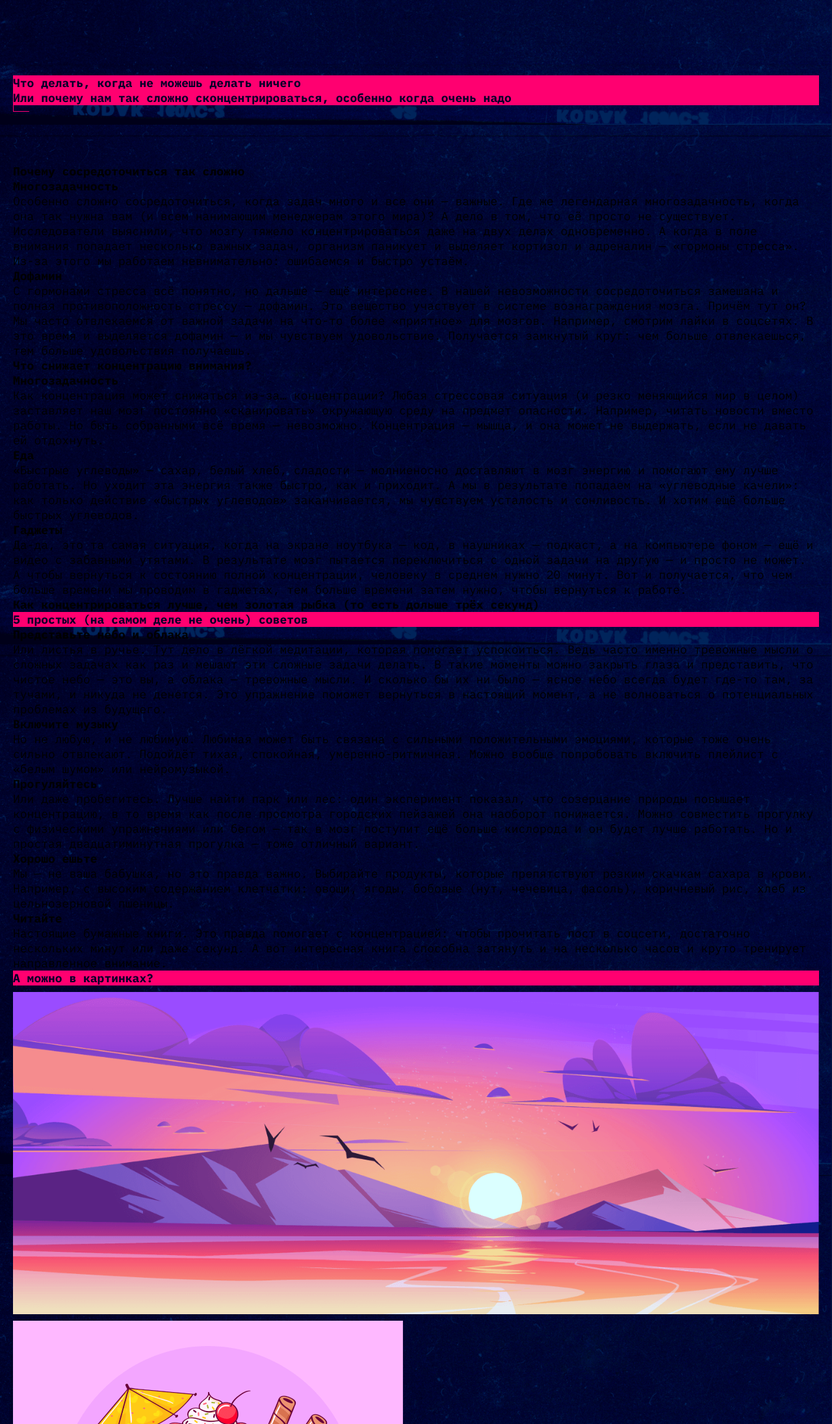
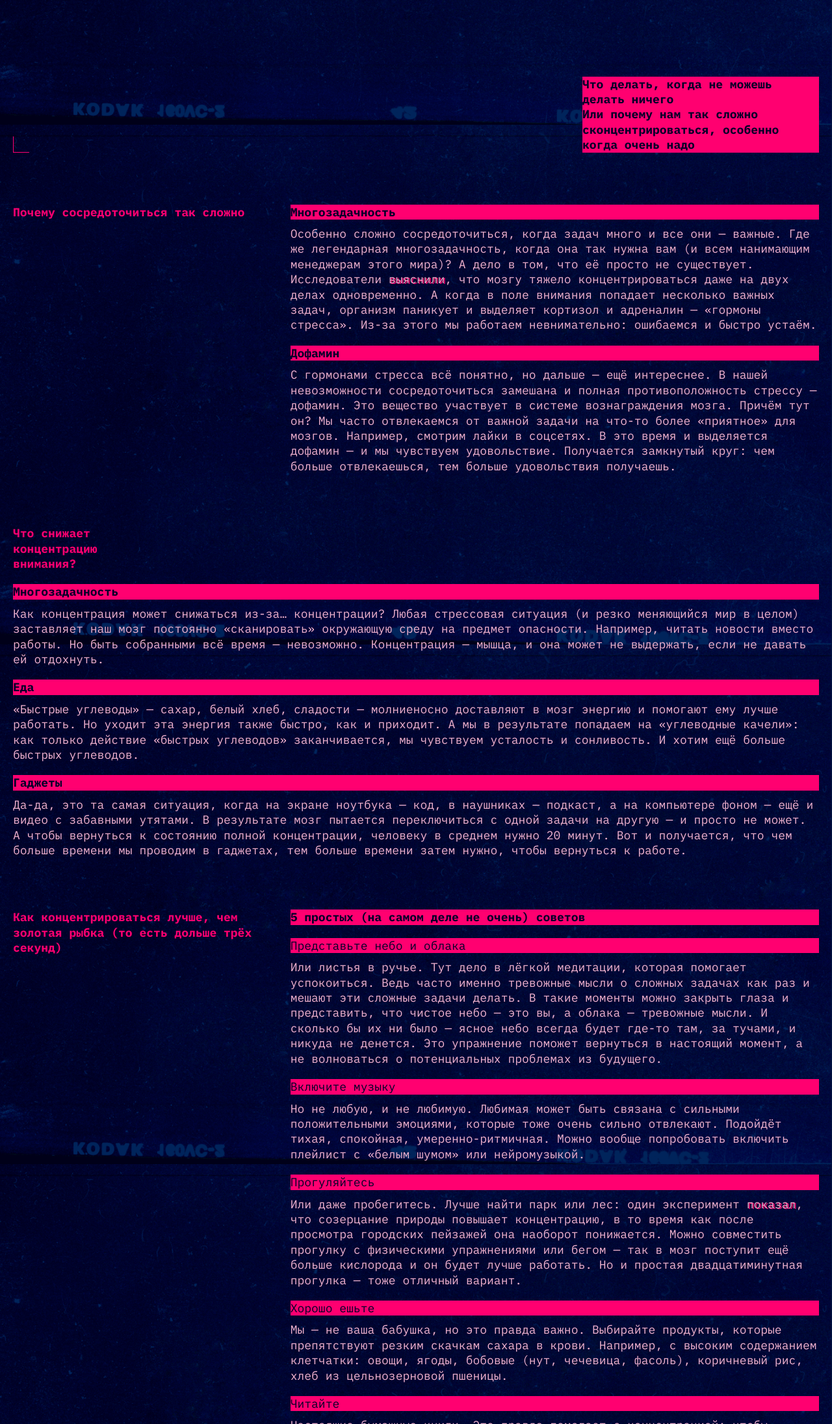
Before and after one commit to IlshatMustafin/slozhno-sosredotochitsya-fd, a plain HTML site: page index.html in a window 1280 px wide. Shown: the part 608-2800 px from the top of the page at 65% size. Drawn offline with Linux system fonts and the light colour scheme.

Commit message:
set_768px

```diff
--- a/index.html
+++ b/index.html
@@ -48,25 +48,29 @@
       </nav>
       <h1 class="header__title">no focus</h1>
       <div class="header__sub-title">
-        <p class="title-decor">Что делать, когда не можешь делать ничего</p>
-        <p class="title-decor">Или почему нам так сложно сконцентрироваться, особенно когда очень надо</p>
+        <p class="sub-title-decor">Что делать, когда не можешь делать ничего</p>
+        <p class="sub-title-decor">Или почему нам так сложно сконцентрироваться, особенно когда очень надо</p>
       </div>
     </header>
     <main class="main">
-      <section>
-        <h2>Почему сосредоточиться так сложно</h2>
-        <h3>Многозадачность</h3>
-        <p>
+      <section class="section__intro">
+        <h2 class="section__title">Почему сосредоточиться так сложно</h2>
+        <article class="card">
+          <h3 class="sub-title-decor">Многозадачность</h3>
+          <p class="card__text">
             Особенно сложно сосредоточиться, когда задач много и все они — важные.
             Где же легендарная многозадачность, когда она так нужна вам (и всем нанимающим менеджерам этого мира)?
-          А дело в том, что её просто не существует. Исследователи выяснили,
+            А дело в том, что её просто не существует. Исследователи
+            <a href="https://dana.org/news-and-insights/" class="card__link">выяснили</a>,
             что мозгу тяжело концентрироваться даже на двух делах одновременно.
             А когда в поле внимания попадает несколько важных задач,
             организм паникует и выделяет кортизол и адреналин — «гормоны стресса».
             Из-за этого мы работаем невнимательно: ошибаемся и быстро устаём.
           </p>
-        <h3>Дофамин</h3>
-        <p>
+        </article>
+        <article class="card">
+          <h3 class="sub-title-decor">Дофамин</h3>
+          <p class="card__text">
             С гормонами стресса всё понятно, но дальше — ещё интереснее.
             В нашей невозможности сосредоточиться замешана и полная противоположность стрессу — дофамин.
             Это вещество участвует в системе вознаграждения мозга. Причём тут он?
@@ -74,26 +78,32 @@
             смотрим лайки в соцсетях. В это время и выделяется дофамин — и мы чувствуем удовольствие.
             Получается замкнутый круг: чем больше отвлекаешься, тем больше удовольствия получаешь.
           </p>
+        </article>
       </section>
-      <section>
-        <h2>Что снижает концентрацию внимания?</h2>
-        <h3>Многозадачность</h3>
-        <p>
+      <section class="section__reason">
+        <h2 class="section__title">Что снижает концентрацию внимания?</h2>
+        <article class="card">
+          <h3 class="sub-title-decor">Многозадачность</h3>
+          <p class="card__text">
             Как концентрация может снижаться из-за… концентрации?
             Любая стрессовая ситуация (и резко меняющийся мир в целом) заставляет наш мозг
             постоянно «сканировать» окружающую среду на предмет опасности. Например, читать новости вместо работы.
             Но быть собранными всё время — невозможно. Концентрация — мышца, и она может не выдержать,
             если не давать ей отдохнуть.
           </p>
-        <h3>Еда</h3>
-        <p>
+        </article>
+        <article class="card">
+          <h3 class="sub-title-decor">Еда</h3>
+          <p class="card__text">
             «Быстрые углеводы» — сахар, белый хлеб, сладости — молниеносно доставляют в мозг энергию
             и помогают ему лучше работать. Но уходит эта энергия также быстро, как и приходит.
             А мы в результате попадаем на «углеводные качели»: как только действие «быстрых углеводов» заканчивается,
             мы чувствуем усталость и сонливость. И хотим ещё больше быстрых углеводов.
           </p>
-        <h3>Гаджеты</h3>
-        <p>
+        </article>
+        <article class="card">
+          <h3 class="sub-title-decor">Гаджеты</h3>
+          <p class="card__text">
             Да-да, это та самая ситуация, когда на экране ноутбука — код, в наушниках — подкаст,
             а на компьютере фоном — ещё и видео с забавными утятами.
             В результате мозг пытается переключиться с одной задачи на другую — и просто не может.
@@ -101,12 +111,14 @@
             Вот и получается, что чем больше времени мы проводим в гаджетах, тем больше времени затем нужно,
             чтобы вернуться к работе.
           </p>
+        </article>
       </section>
-      <section>
-        <h2>Как концентрироваться лучше, чем золотая рыбка (то есть дольше трёх секунд)</h2>
-        <p class="title-decor">5 простых (на самом деле не очень) советов</p>
-        <h3>Представьте небо и облака</h3>
-        <p>
+      <section class="section__recommendation">
+        <h2 class="section__title">Как концентрироваться лучше, чем золотая рыбка (то есть дольше трёх секунд)</h2>
+        <h3 class="sub-title-decor">5 простых (на самом деле не очень) советов</h3>
+        <article class="card">
+          <h3 class="sub-title-decor title-concentration">Представьте небо и облака</h3>
+          <p class="card__text">
             Или листья в ручье. Тут дело в лёгкой медитации, которая помогает успокоиться.
             Ведь часто именно тревожные мысли о сложных задачах как раз и мешают эти сложные задачи делать.
             В такие моменты можно закрыть глаза и представить, что чистое небо — это вы,
@@ -114,50 +126,62 @@
             и никуда не денется. Это упражнение поможет вернуться в настоящий момент, а не волноваться
             о потенциальных проблемах из будущего.
           </p>
-        <h3>Включите музыку</h3>
-        <p>
+        </article>
+        <article class="card">
+          <h3 class="sub-title-decor title-concentration">Включите музыку</h3>
+          <p class="card__text">
             Но не любую, и не любимую. Любимая может быть связана с сильными положительными эмоциями,
             которые тоже очень сильно отвлекают. Подойдёт тихая, спокойная, умеренно-ритмичная.
             Можно вообще попробовать включить плейлист с «белым шумом» или нейромузыкой.
           </p>
-        <h3>Прогуляйтесь</h3>
-        <p>
-          Или даже пробегитесь. Лучше найти парк или лес: один эксперимент показал,
+        </article>
+        <article class="card">
+          <h3 class="sub-title-decor title-concentration">Прогуляйтесь</h3>
+          <p class="card__text">
+            Или даже пробегитесь. Лучше найти парк или лес: один эксперимент
+            <a href="https://www.sciencedirect.com/science/article/abs/pii/S0272494415000328" class="card__link">показал</a>,
             что созерцание природы повышает концентрацию, в то время как после просмотра городских пейзажей
             она наоборот понижается. Можно совместить прогулку с физическими упражнениями или бегом — так
             в мозг поступит ещё больше кислорода и он будет лучше работать.
             Но и простая двадцатиминутная прогулка — тоже отличный вариант.
           </p>
-        <h3>Хорошо ешьте</h3>
-        <p>
+        </article>
+        <article class="card">
+          <h3 class="sub-title-decor title-concentration">Хорошо ешьте</h3>
+          <p class="card__text">
             Мы — не ваша бабушка, но это правда важно. Выбирайте продукты,
             которые препятствуют резким скачкам сахара в крови. Например, с высоким содержанием клетчатки:
             овощи, ягоды, бобовые (нут, чечевица, фасоль), коричневый рис, хлеб из цельнозерновой пшеницы.
           </p>
-        <h3>Читайте</h3>
-        <p>
+        </article>
+        <article class="card">
+          <h3 class="sub-title-decor title-concentration">Читайте</h3>
+          <p class="card__text">
             Настоящие бумажные книги. Это правда помогает с концентрацией: чтобы прочитать пост в соцсети,
             достаточно нескольких минут или даже секунд. А вот интересная книга способна затянуть
             и на несколько часов и круто тренирует направленное внимание.
           </p>
+        </article>
       </section>
       <section class="pictures">
-        <h2 class="title-decor">А можно в картинках?</h2>
+        <h2 class="sub-title-decor">А можно в картинках?</h2>
+        <div class="galery">
           <picture class="pictures__item">
-          <img class="pictures__item-image" src="./images/sunset.png" alt="Картинка закат на фоне моря и гор">
+            <img class="pictures__item-image" src="./images/sunset.png" alt="Картинка закат на фоне моря и гор" loading="lazy">
           </picture>
           <picture class="pictures__item">
-          <img class="pictures__item-image" src="./images/ice-cream.png" alt="Картинка миски наполненной разноцветными шариками мороженного">
+            <img class="pictures__item-image" src="./images/ice-cream.png" alt="Картинка миски наполненной разноцветными шариками мороженного" loading="lazy">
           </picture>
           <picture class="pictures__item">
-          <img class="pictures__item-image" src="./images/tape.png" alt="Картинка компактной кассеты для прослушивания музыки">
+            <img class="pictures__item-image" src="./images/tape.png" alt="Картинка компактной кассеты для прослушивания музыки" loading="lazy">
           </picture class="pictures__item">
           <picture class="pictures__item">
-          <img class="pictures__item-image" src="./images/books.png" alt="Картинка стопки книг с чашкой сверху">
+            <img class="pictures__item-image" src="./images/books.png" alt="Картинка стопки книг с чашкой сверху" loading="lazy">
           </picture>
           <picture class="pictures__item">
-          <img class="pictures__item-image" src="./images/street.png" alt="Картинка узкой улицы с малоэтажными домами">
+            <img class="pictures__item-image" src="./images/street.png" alt="Картинка узкой улицы с малоэтажными домами" loading="lazy">
           </picture>
+        </div>
       </section>
     </main>
     <footer class="footer decorated-zone">
--- a/styles/globals.css
+++ b/styles/globals.css
@@ -1,5 +1,3 @@
-/* Глобальные стили для проекта, их можно дополнять и менять по желанию */
-
 *,
 *::before,
 *::after {
@@ -21,6 +19,7 @@ h6,
 p {
   margin: 0;
   font-size: 18px;
+  line-height: 23.4px;
 }
 
 ul {
--- a/styles/style.css
+++ b/styles/style.css
@@ -1,5 +1,3 @@
-/* Основные стили проекта. Это стили для темы, которую вы верстаете первой. */
-
 .page {
   font-family: 'IBM Plex mono', 'Courier New', monospace;
   background-image: var(--bg-image);
@@ -8,15 +6,16 @@
   background-size: cover;
   background-repeat: no-repeat;
   background-attachment: fixed;
+  transition: background-image 1s 0s;
 }
 
 .header {
   position: relative;
   display: grid;
   grid-template-rows: min-content max-content;
-  height: max(100vh, 668px);
+  min-height: max(100dvh, 668px);
   padding: clamp(10px, 0.46px + 2.54vw, 20px);
-  color: var(--menu-color);
+  color: var(--cropping-color);
 }
 
 .decorated-zone::before {
@@ -26,8 +25,8 @@
   right: clamp(10px, 0.46px + 2.54vw, 20px);
   width: 25px;
   height: 25px;
-  border-top: 1px solid currentColor;
-  border-right: 1px solid currentColor;
+  border-top: 1px solid var(--cropping-color);;
+  border-right: 1px solid var(--cropping-color);;
 }
 
 .decorated-zone::after {
@@ -37,8 +36,8 @@
   left: clamp(10px, 0.46px + 2.54vw, 20px);
   width: 25px;
   height: 25px;
-  border-bottom: 1px solid currentColor;
-  border-left: 1px solid currentColor;
+  border-bottom: 1px solid var(--cropping-color);;
+  border-left: 1px solid var(--cropping-color);;
 }
 
 .header__decoration-label {
@@ -50,18 +49,20 @@
   right: clamp(19px, 9.46px + 2.54vw, 29px);
   width: 52px;
   text-transform: uppercase;
+  color: var(--label-color);
   font-size: 18px;
   font-weight: 400;
+  transition: color 1s 0.5s;
 }
 
 .header__decoration-label::after {
   content: '';
   width: 9px;
   height: 9px;
-  background-color: currentColor;
+  background-color: var(--label-color);
   border-radius: 50%;
-  box-shadow: 0 0 4px 2px currentColor;
-
+  box-shadow: 0 0 4px 2px var(--label-color);
+  transition: all 1s 0.5s;
 }
 
 .header__theme-menu {
@@ -77,59 +78,261 @@
 }
 
 .header__theme-menu-button {
-  text-transform: lowercase;
   width: 70px;
   background-color: transparent;
-  border: 1px solid #fff;
+  cursor: pointer;
+  text-transform: lowercase;
+  border: 1px solid transparent;
+  transition: color 1s 0s;
+}
+
+.header__theme-menu-button:disabled {
+  cursor: not-allowed;
+  pointer-events: none;
+  border: 1px solid var(--cropping-color);
+}
+
+.header__theme-menu-button:not(.header__theme-menu-button_active):hover {
+  border: 1px solid var(--cropping-color);
 }
 
 .header__title {
   font-size: clamp(7.25rem, 7.0115rem + 1.0178vw, 7.5rem);
-  line-height: 0.82;
+  line-height: 0.83;
+  color: var(--title-color);
   text-shadow: 4px 4px 0 var(--accent-color);
   margin-block-start: clamp(69px, -38.05px + 27.48vw, 177px);
+  transition: all 1s 0s;
 }
 
 .header__sub-title {
+  align-self: start;
+  justify-self: end;
   margin-block-start: clamp(54px, -48.10px + 27.23vw, 161px);
+  background-color: var(--accent-color);
+  width: 100%;
+  max-width: 364px;
 }
 
-.title-decor {
-  align-self: flex-end;
-  height: fit-content;
+.sub-title-decor {
   font-weight: 700;
-  color: var(--title-color);
-  background-color: var(--menu-color);
+  color: var(--sub-title-color);
+  background-color: var(--accent-color);
+  transition: all 1s 0s;
 }
 
 .main {
-  margin: 40px 0;
-  padding: clamp(10px, 0.46px + 2.54vw, 20px);
+  padding: 0 clamp(10px, 0.46px + 2.54vw, 20px);
+}
+
+.section__title {
+  padding: 40px 0 10px;
+  color: var(--cropping-color);
+}
+
+.section__title + .sub-title-decor {
+  margin-block: 10px 10px;
+}
+
+.card {
+  padding: clamp(10px, 0.46px + 2.54vw, 20px) 0;
+}
+
+.title-concentration {
+  font-weight: 400;
+}
+
+.card__text {
+  margin-block-start: 10px;
+  color: var(--text-color);
+}
+
+.card__link {
+  text-decoration: none;
+  text-shadow: 2px 1px 0 var(--accent-color);
+}
+
+.card__link:hover {
+  border-bottom: 1px solid currentColor;
+
+}
+
+.card__link:focus {
+  outline: none;
+}
+
+.card__link:focus-visible {
+  outline: 1px solid currentColor;
+  outline-offset: 1px;
 }
 
 .pictures {
+  margin-block: 40px 40px;
+}
+
+.galery {
+  margin-block-start: 10px;
   display: grid;
-  gap: 10px;
+  gap: 5px;
 }
 
 .pictures__item-image {
-  max-width: 100%;
-  max-height: 100%;
+  width: 100%;
   height: auto;
-  width: auto;
-  object-fit: contain;
-  display: block;
+  object-fit: cover;
 }
 
 .footer {
   display: grid;
   place-items: center;
   position: relative;
-  height: max(100vh, 668px);
+  height: 100dvh;
+  min-height: 668px;
   padding: clamp(10px, 0.46px + 2.54vw, 20px);
   font-size: clamp(7.25rem, 7.0115rem + 1.0178vw, 7.5rem);
   font-weight: 700;
   text-shadow: 1px 1px 0 var(--accent-color);
-  color: var(--menu-color);
+  color: var(--title-color);
+}
+
+@media (min-width: 768px) {
+  .header__title {
+    margin-left: -20px;
+  }
+
+  .section__intro {
+    display: grid;
+    grid-template-columns: 1fr 2fr;
+      grid-template-areas:
+      "title card1"
+      ".     card2";
+      gap: 20px;
+      margin-block-start: 60px;
+  }
+
+  .section__intro > .section__title {
+    grid-area: title;
+    padding: 0;
+  }
+
+    .section__intro > .card:nth-child(2) {
+    grid-area: card1;
+    padding: 0;
+  }
+
+    .section__intro > .card:nth-child(3) {
+    grid-area: card2;
+    padding: 0;
+  }
+
+  .section__reason {
+    margin-block-start: 80px;
+  }
+
+  .section__reason > .section__title {
+    width: 236px;
+    padding: 0;
+  }
+
+  .section__reason > .card {
+    padding: 20px 0 0;
+  }
+
+  .section__recommendation {
+    display: grid;
+    grid-template-columns: 1fr 2fr;
+    grid-template-areas:
+    "title sub-title"
+    "title card1"
+    ".     card2"
+    ".     card3"
+    ".     card4"
+    ".     card5";
+    gap: 20px;
+    margin-block-start: 80px;
+  }
+
+  .section__recommendation > .section__title {
+    grid-row: title;
+    padding: 0;
+  }
+
+  .section__recommendation > .sub-title-decor {
+    grid-area: sub-title;
+    margin: 0;
+  }
+
+  .section__recommendation > .card:nth-child(3) {
+    grid-area: card1;
+    padding: 0;
+  }
+
+  .section__recommendation > .card:nth-child(4) {
+    grid-area: card2;
+    padding: 0;
+  }
+
+  .section__recommendation > .card:nth-child(5) {
+    grid-area: card3;
+    padding: 0;
+  }
+
+  .section__recommendation > .card:nth-child(6) {
+    grid-area: card4;
+    padding: 0;
+  }
+
+  .section__recommendation > .card:nth-child(7) {
+    grid-area: card5;
+    padding: 0;
+  }
+
+  .pictures {
+    margin-block: 80px 60px;
+  }
+
+  .galery {
+    display: grid;
+    grid-template-columns: 229fr 230fr 229fr;
+    grid-template-rows: 24% 29% 40%;
+    grid-auto-flow: dense;
+    grid-template-areas:
+    "pic1 pic1 pic2"
+    "pic3 pic4 pic2"
+    "pic3 pic5 pic5";
+    gap: 20px;
+    margin-block-start: 20px;
+  }
+
+  .pictures__item-image {
+    inline-size: 100%;
+    block-size: 100%;
+    max-block-size: 100%;
+    object-fit: cover;
+  }
+
+  .pictures__item:nth-child(1) {
+    grid-area: pic1;
+  }
+
+  .pictures__item:nth-child(2) {
+    grid-area: pic2;
+  }
+
+  .pictures__item:nth-child(3) {
+    grid-area: pic3;
+  }
+
+  .pictures__item:nth-child(4) {
+    grid-area: pic4;
+  }
+
+  .pictures__item:nth-child(5) {
+    grid-area: pic5;
+  }
 
 }
+
+@media (min-width: 1024px) {
+
+}
--- a/styles/variables.css
+++ b/styles/variables.css
@@ -1,12 +1,10 @@
-/*
-  Переменные для вашего проекта
-  и их переопределение под различные устройства
-*/
 :root {
   --bg-image: url('../images/cover-image-dark.png');
   --bg-color: #000533;
-  --menu-color: #FF0070;
-  --title-color: #000028;
-
-  --accent-color: white;
+  --cropping-color: #ff0070;
+  --label-color: #ff0070;
+  --accent-color: #ff0070;
+  --title-color: #DB00FF;
+  --text-color: #F1B2CE;
+  --sub-title-color: #000028;
 }
```
Also changed, not shown: styles/light.css (+8 -10 lines). Lines whose indentation alone changed are shown as unchanged.
